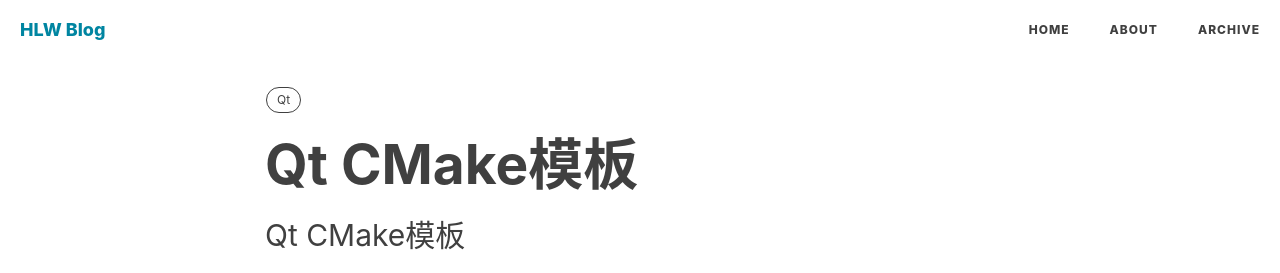
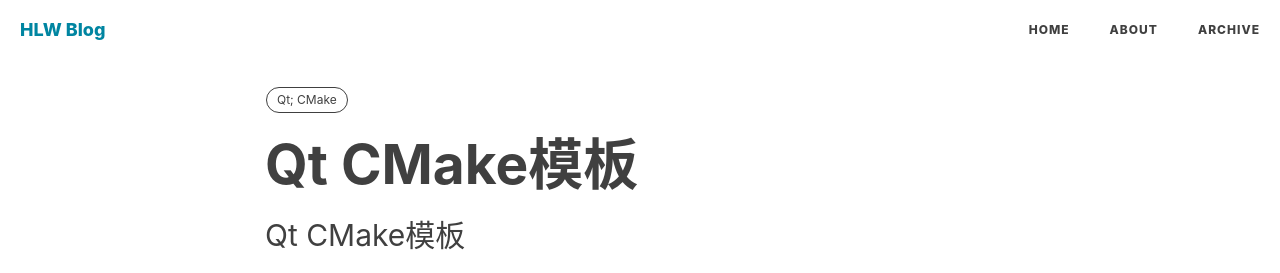
Before and after one commit to helywin/old_blog, a Jekyll site: the page built from _posts/2018-12-16-Qt-CMake模板.md, in a window 1280 px wide and 900 px high. Shown: the top 273 px of the window. Built offline with Jekyll 4.4.1, drawn with Linux system fonts in a browser that asks for light colours; nearby versions of some CDN libraries; comment, search, counter and statistics services are not loaded.

Commit message:
update post

```diff
--- a/_posts/2018-12-16-Qt-CMake模板.md
+++ b/_posts/2018-12-16-Qt-CMake模板.md
@@ -8,7 +8,7 @@ header-img: img/FishingWarehouses.jpg
 catalog: true
 header-style: text
 tags:
-  - Qt
+  - Qt; CMake
 ---
 
 ## CMake模板
```
